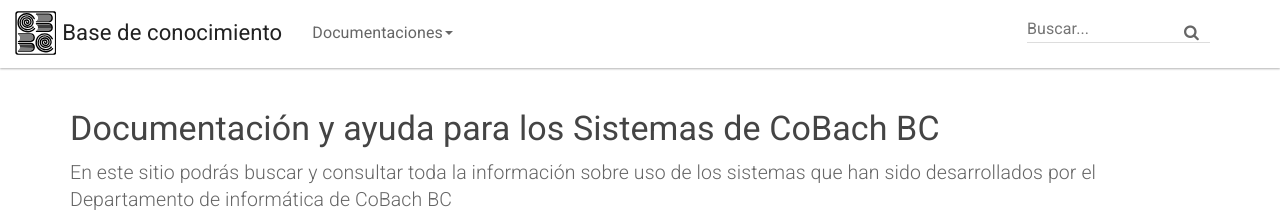
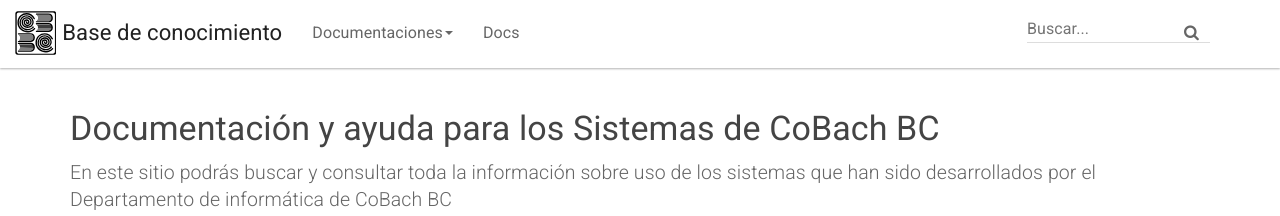
Before and after one commit to CoBachBC/centrodeayuda, a Jekyll site: the page built from docs/index.html, in a window 1280 px wide. Shown: the top 216 px of the page. Built offline with Jekyll 4.4.1, drawn with Linux system fonts in a browser that asks for light colours.

Commit message:
Update topnav.html

```diff
--- a/docs/_includes/topnav.html
+++ b/docs/_includes/topnav.html
@@ -16,12 +16,11 @@
                 <li class="dropdown">
                     <a href="#" class="dropdown-toggle" data-toggle="dropdown" role="button" aria-haspopup="true" aria-expanded="false">Documentaciones<span class="caret"></span></a>
                     <ul class="dropdown-menu" aria-labelledby="about-us">
-                        <li {% if page.sectionid=='docs' %} class="active" {% endif %}><a href="{{ "/docs/home/" | relative_url }}">Docs</a></li>
                         <li><a href="{{ "/docs/sae" | relative_url }}">SAE</a></li>
                         <li><a href="{{ "/docs/sirhan" | relative_url }}">SIRHAN</a></li>
                     </ul>
                 </li>
-
+                <li {% if page.sectionid=='docs' %} class="active" {% endif %}><a href="{{ "/docs/home/" | relative_url }}">Docs</a></li>
                 {% comment %}
                 <li {% if page.sectionid=='blog' %} class="active" {% endif %}><a href="{{ site.posts.first.url | relative_url }}">Blog</a></li>
                 {% endcomment %}
```
